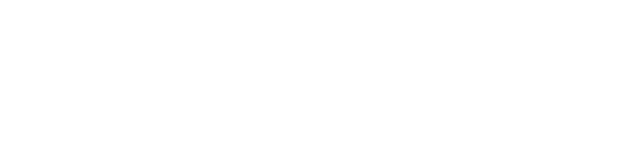
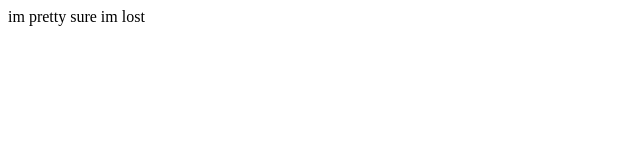
Before and after one commit to JDebono2023/a3web, a plain HTML site: page index.htm in a window 1280 px wide. Shown: the whole page, without its empty margins (0-640 px from the left). Drawn offline with Linux system fonts and the light colour scheme.

Commit message:
Lost person

```diff
--- a/index.htm
+++ b/index.htm
@@ -6,5 +6,7 @@
 <html lang="en">
 
 <html>
-
+<body>
+        im pretty sure im lost
+</body>
 </html>
```
